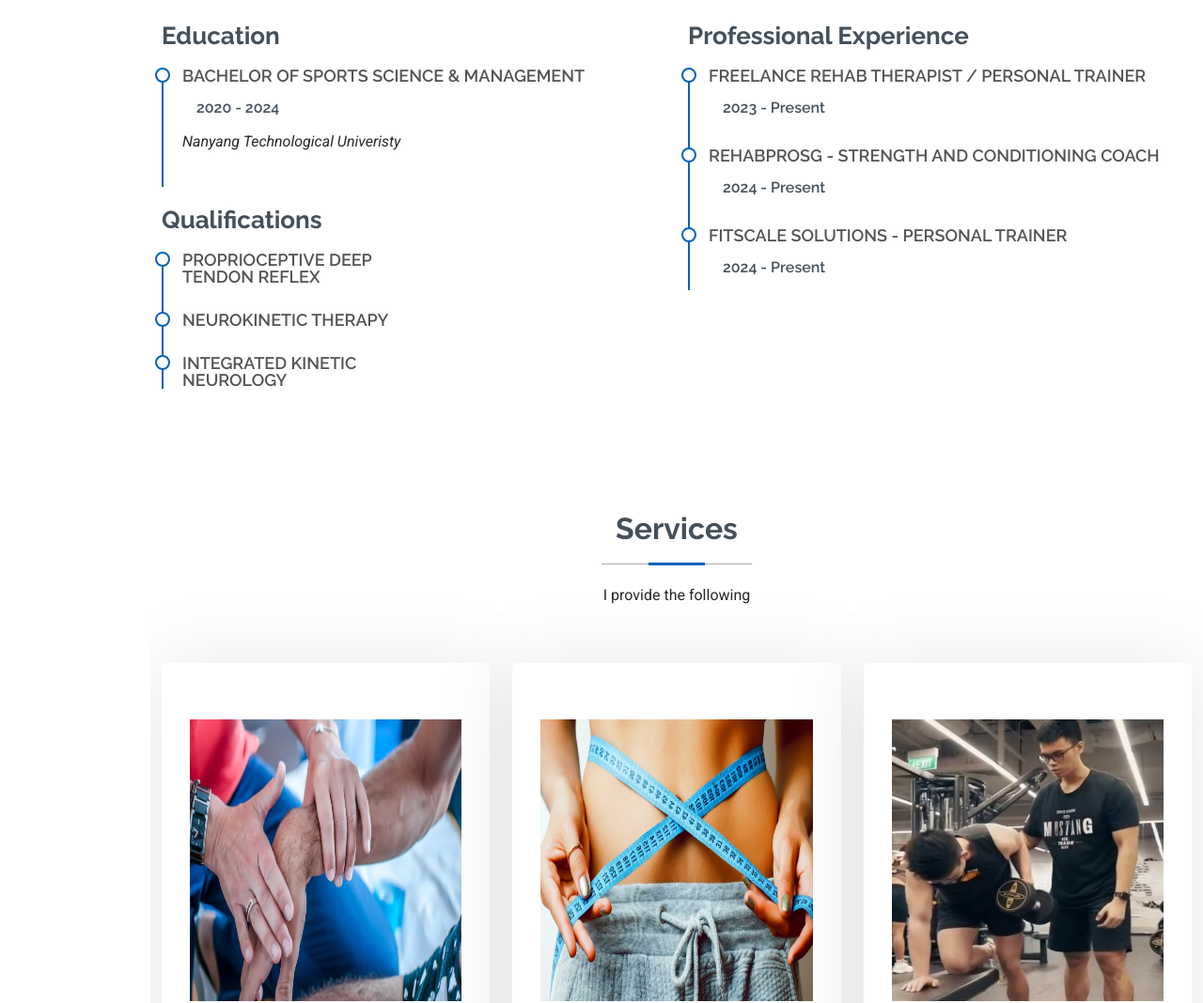
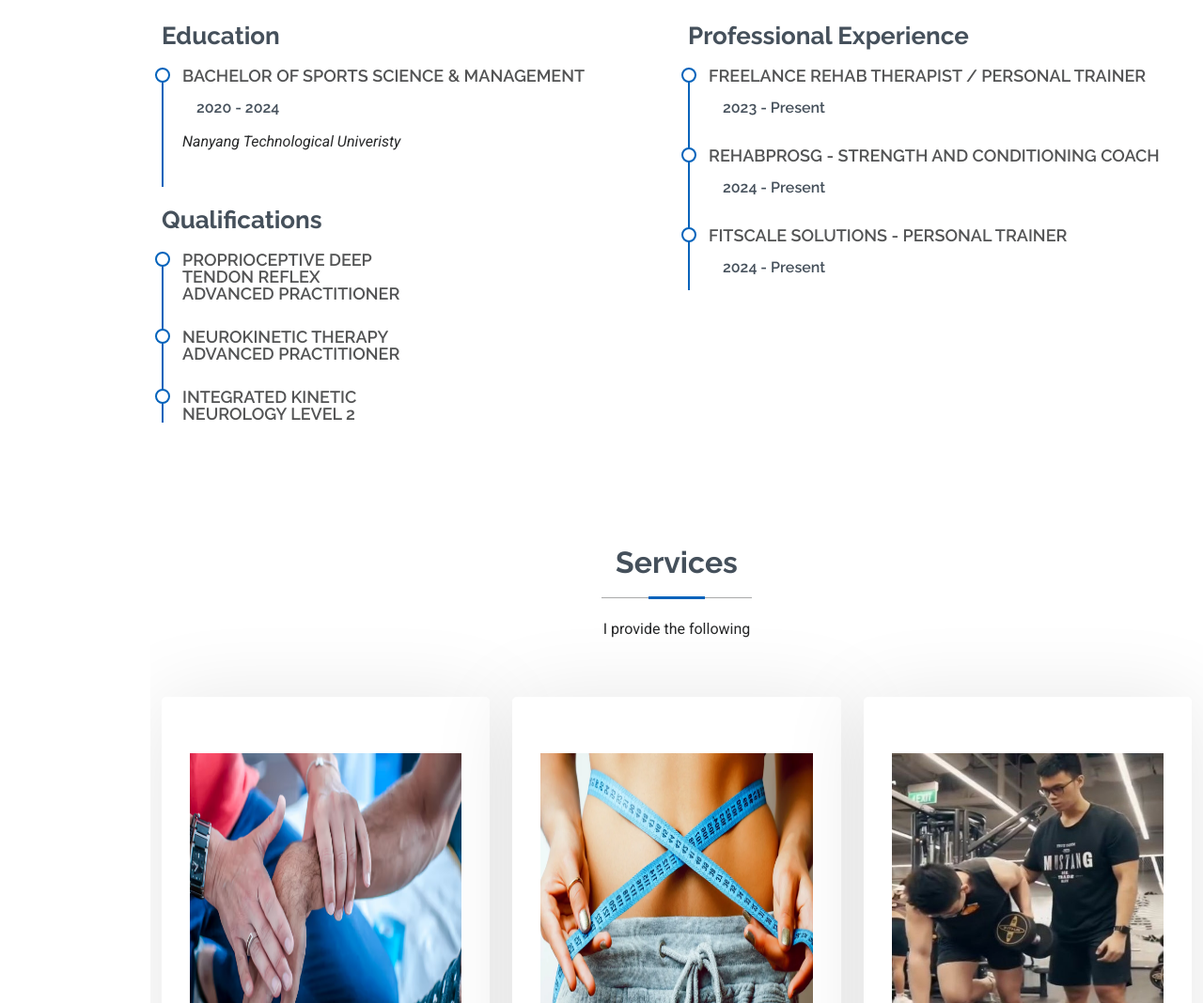
Before and after one commit to HealandZeal/healandzeal, a plain HTML site: page index.html in a window 1280 px wide. Shown: the part 2462-3530 px from the top of the page at 94% size. Drawn offline with Linux system fonts and the light colour scheme.

Commit message:
Add files via upload

```diff
--- a/index.html
+++ b/index.html
@@ -187,15 +187,15 @@
                         <div class="col-lg-6" data-aos="fade-up" data-aos-delay="200">
                             <h3 class="resume-title">Qualifications</h3>
                             <div class="resume-item">
-                                <h4>Proprioceptive Deep Tendon Reflex</h4>
+                                <h4>Proprioceptive Deep Tendon Reflex Advanced practitioner</h4>
                             </div><!-- Edn Resume Item -->
 
                             <div class="resume-item">
-                                <h4>Neurokinetic Therapy</h4>
+                                <h4>Neurokinetic Therapy Advanced practitioner</h4>
                             </div><!-- Edn Resume Item -->
 
                             <div class="resume-item">
-                                <h4>Integrated Kinetic Neurology</h4>
+                                <h4>Integrated Kinetic Neurology Level 2</h4>
                             </div><!-- Edn Resume Item -->
                         </div>
 
```
